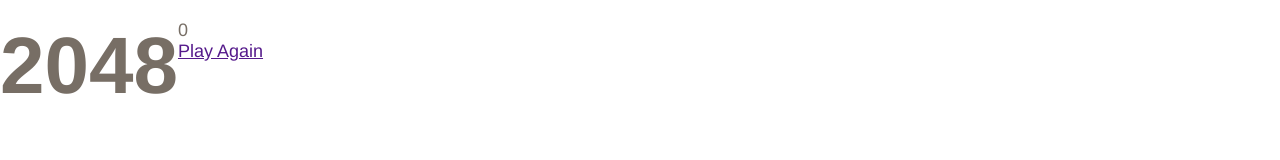
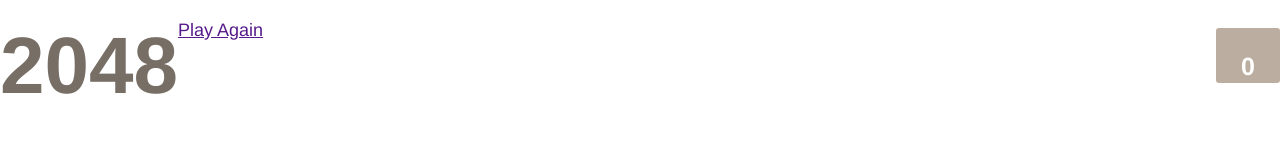
Before and after one commit to MustafaHasan972/2048-Game, a plain HTML site: page index.html in a window 1280 px wide. Drawn offline with Linux system fonts and the light colour scheme.

Commit message:
Updated style.css

```diff
--- a/style.css
+++ b/style.css
@@ -61,3 +61,17 @@
     opacity: 0;
   }
 }
+
+.score-container {
+  position: relative;
+  float: right;
+  background: #bbada0;
+  padding: 15px 25px;
+  font-size: 25px;
+  height: 25px;
+  line-height: 47px;
+  font-weight: bold;
+  border-radius: 3px;
+  color: white;
+  margin-top: 8px;
+}
```
